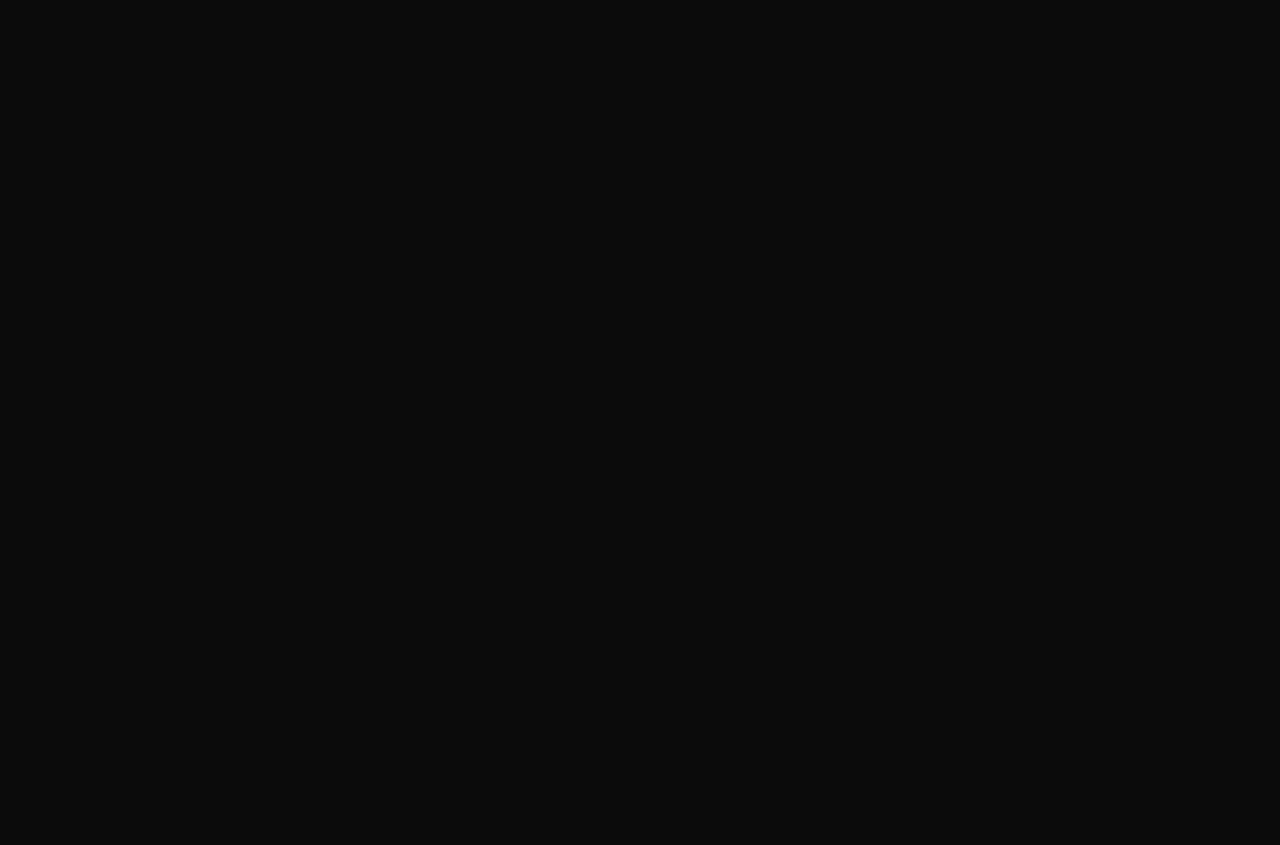
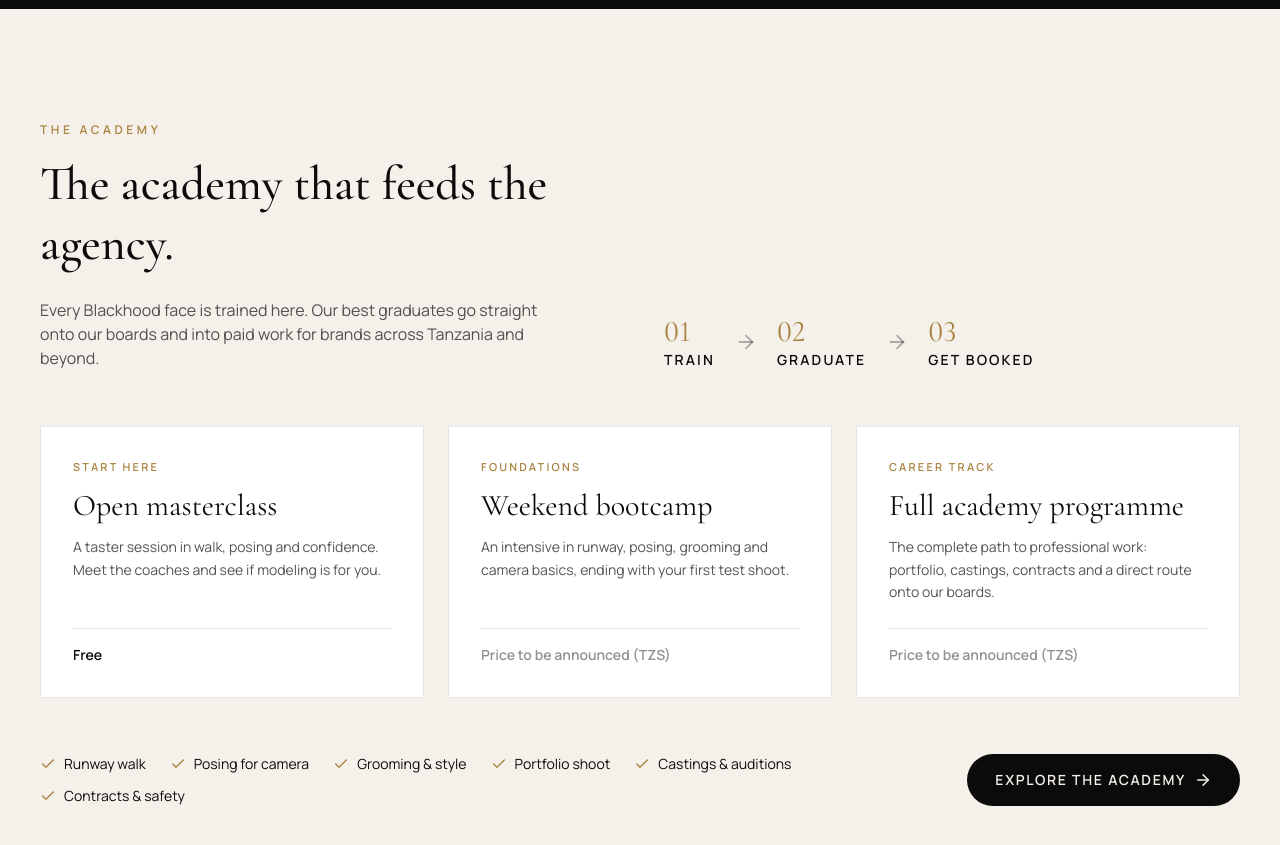
Before and after one commit to NoelHenjewele/blackhoodafrica-website, a React (Vite) app: page / in a window 1280 px wide. Shown: the part 3460-4305 px from the top of the page. Before the commit the page ends 3469 px from the top, so only its background shows below. Built offline with nearby package versions, Linux system fonts and the light colour scheme.

Commit message:
Homepage: academy section
Co-Authored-By: Claude Opus 5.5 (1M context) <noreply@anthropic.com>

```diff
--- /dev/null
+++ b/src/components/home/AcademyPreview.tsx
@@ -0,0 +1,96 @@
+import { Link } from 'react-router-dom'
+import { ArrowRight, Check } from 'lucide-react'
+
+// Prices and dates still to confirm with the team. Leave `price` empty to show "Price to be announced".
+const programmes = [
+  {
+    name: 'Open masterclass',
+    level: 'Start here',
+    price: 'Free',
+    text: 'A taster session in walk, posing and confidence. Meet the coaches and see if modeling is for you.',
+  },
+  {
+    name: 'Weekend bootcamp',
+    level: 'Foundations',
+    price: '',
+    text: 'An intensive in runway, posing, grooming and camera basics, ending with your first test shoot.',
+  },
+  {
+    name: 'Full academy programme',
+    level: 'Career track',
+    price: '',
+    text: 'The complete path to professional work: portfolio, castings, contracts and a direct route onto our boards.',
+  },
+]
+
+const curriculum = ['Runway walk', 'Posing for camera', 'Grooming & style', 'Portfolio shoot', 'Castings & auditions', 'Contracts & safety']
+
+const path = [
+  { n: '01', label: 'Train' },
+  { n: '02', label: 'Graduate' },
+  { n: '03', label: 'Get booked' },
+]
+
+export default function AcademyPreview() {
+  return (
+    <section className="border-t border-white/10 bg-ivory text-ink">
+      <div className="mx-auto max-w-7xl px-5 py-20 lg:px-10 lg:py-28">
+        <div className="grid gap-12 lg:grid-cols-[1fr_1fr] lg:items-end">
+          <div>
+            <p className="text-xs font-semibold uppercase tracking-[0.3em] text-gold-deep">The Academy</p>
+            <h2 className="mt-4 font-display text-4xl font-medium leading-tight sm:text-5xl">
+              The academy that feeds the agency.
+            </h2>
+            <p className="mt-6 max-w-lg text-ink/70">
+              Every Blackhood face is trained here. Our best graduates go straight onto our boards and into paid
+              work for brands across Tanzania and beyond.
+            </p>
+          </div>
+
+          <ol className="flex items-center gap-3 sm:gap-5">
+            {path.map((p, i) => (
+              <li key={p.n} className="flex items-center gap-3 sm:gap-5">
+                <div>
+                  <span className="font-display text-3xl text-gold-deep lining-nums">{p.n}</span>
+                  <p className="text-sm font-semibold uppercase tracking-[0.15em]">{p.label}</p>
+                </div>
+                {i < path.length - 1 && <ArrowRight className="text-ink/30" size={22} />}
+              </li>
+            ))}
+          </ol>
+        </div>
+
+        <div className="mt-14 grid gap-6 md:grid-cols-3">
+          {programmes.map((p) => (
+            <article key={p.name} className="flex flex-col border border-ink/10 bg-white p-8">
+              <p className="text-[11px] font-semibold uppercase tracking-[0.2em] text-gold-deep">{p.level}</p>
+              <h3 className="mt-3 font-display text-3xl">{p.name}</h3>
+              <p className="mt-3 flex-1 text-sm leading-relaxed text-ink/70">{p.text}</p>
+              <p className="mt-6 border-t border-ink/10 pt-4 text-sm font-semibold">
+                {p.price ? p.price : <span className="text-ink/45">Price to be announced (TZS)</span>}
+              </p>
+            </article>
+          ))}
+        </div>
+
+        <div className="mt-14 flex flex-col justify-between gap-8 lg:flex-row lg:items-center">
+          <ul className="flex flex-wrap gap-x-6 gap-y-3">
+            {curriculum.map((c) => (
+              <li key={c} className="flex items-center gap-2 text-sm">
+                <Check size={16} className="text-gold-deep" />
+                {c}
+              </li>
+            ))}
+          </ul>
+          <Link
+            to="/academy"
+            className="group inline-flex shrink-0 items-center justify-center gap-2 rounded-full bg-ink px-7 py-4 text-sm font-semibold uppercase tracking-[0.12em] text-ivory transition-colors hover:bg-gold-deep"
+          >
+            Explore the academy
+            <ArrowRight size={18} className="transition-transform group-hover:translate-x-1" />
+          </Link>
+        </div>
+      </div>
+    </section>
+  )
+}
--- a/src/pages/Home.tsx
+++ b/src/pages/Home.tsx
@@ -3,6 +3,7 @@ import { ArrowRight, ImageIcon } from 'lucide-react'
 import { site } from '../config/site'
 import ForBrands from '../components/home/ForBrands'
 import TalentPreview from '../components/home/TalentPreview'
+import AcademyPreview from '../components/home/AcademyPreview'
 
 export default function Home() {
   return (
@@ -66,6 +67,7 @@ export default function Home() {
 
       <ForBrands />
       <TalentPreview />
+      <AcademyPreview />
     </>
   )
 }
```
